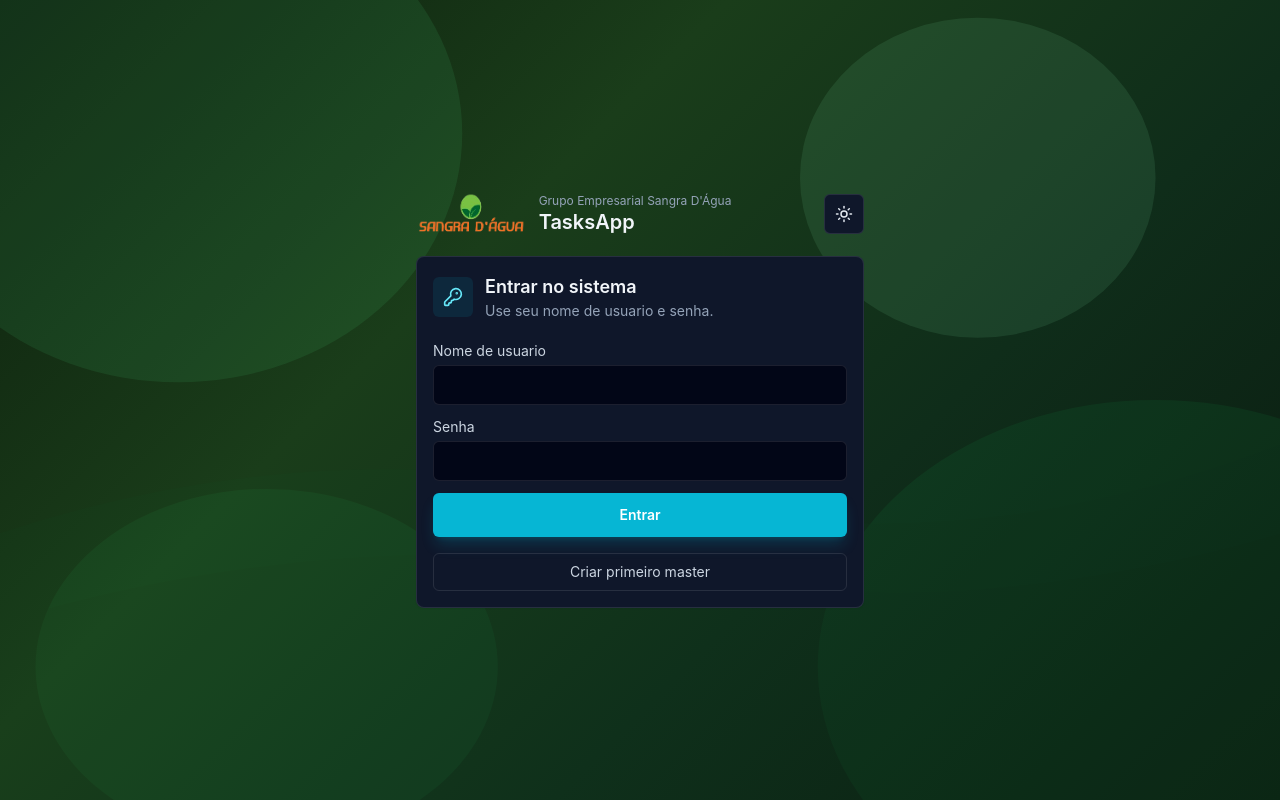
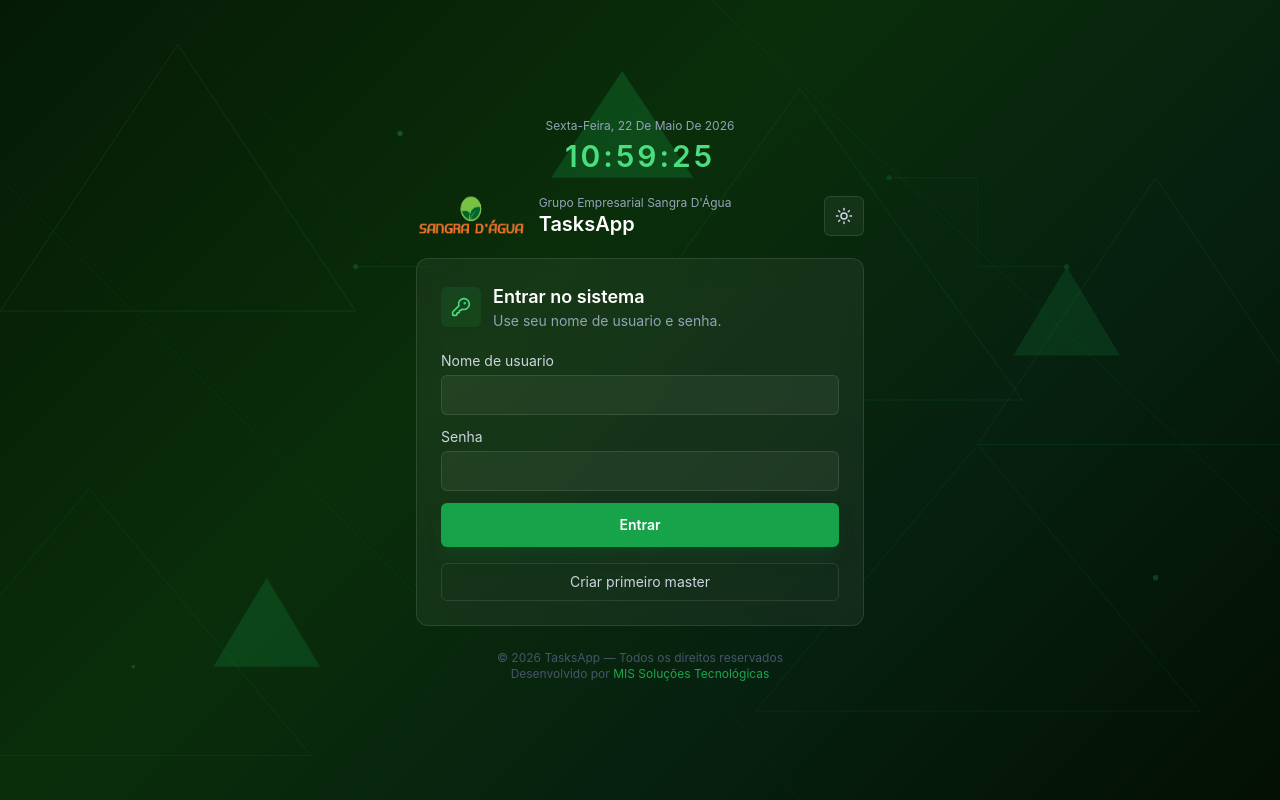
Before and after one commit to Marcelo-Inacio-Souza/TasksApp, a React (Vite) app in the folder frontend/: page / in a window 1280 px wide. Built offline with nearby package versions, Linux system fonts and the light colour scheme.

Commit message:
feat: tela de login com fundo geometrico, relogio e rodape - tema adaptativo dark/light

```diff
--- a/frontend/src/App.tsx
+++ b/frontend/src/App.tsx
@@ -134,7 +134,7 @@
 // CONSTANTS
 // ============================================================
 
-const API_BASE_URL = 'http://127.0.0.1:8000/api';
+const API_BASE_URL = 'http://localhost:8000/api';
 const TOKEN_STORAGE_KEY = 'tasksapp-token';
 
 const navItems: NavItem[] = [
@@ -303,7 +303,11 @@
     storeSession((await response.json()) as TokenResponse);
   }
 
-  if (loadingSession) return <ShellBackground isDark={isDark} isAuth><div className="grid min-h-screen place-items-center text-slate-400">Carregando...</div></ShellBackground>;
+  if (loadingSession) return (
+    <AuthShell>
+      <div className="grid min-h-screen place-items-center text-slate-400">Carregando...</div>
+    </AuthShell>
+  );
 
   if (!user) return (
     <AuthScreen authMode={authMode} authError={authError} authSuccess={authSuccess} isDark={isDark}
@@ -482,7 +486,7 @@
     try {
       const data = await api<ApiBoard[]>('/boards');
       setBoards(data);
-      if (data.length > 0 && !selectedBoard) {
+      if (data.length > 0) {
         await loadBoard(data[0].id);
       } else {
         setLoading(false);
@@ -535,24 +539,15 @@
   }
 
   if (loading) return (
-    <div className="flex flex-1 items-center justify-center">
+    <div className="flex flex-1 items-center justify-center p-10">
       <p className={clsx('text-sm', isDark ? 'text-slate-400' : 'text-slate-500')}>Carregando quadros...</p>
     </div>
   );
-
-  if (loading) return (
-  <div className="flex flex-1 items-center justify-center p-10">
-    <p className={clsx('text-sm', isDark ? 'text-slate-400' : 'text-slate-500')}>
-      Carregando quadros...
-    </p>
-  </div>
-);
 
   return (
     <div className="flex flex-1 flex-col px-5 py-5 gap-4">
       {error && <Alert tone="error">{error}</Alert>}
 
-      {/* Seletor de boards */}
       <div className="flex items-center gap-3 flex-wrap">
         {boards.map((board) => (
           <button key={board.id}
@@ -593,7 +588,6 @@
         )}
       </div>
 
-      {/* Board */}
       {selectedBoard ? (
         <KanbanBoard board={selectedBoard} isDark={isDark} token={token}
           onTaskCreated={handleTaskCreated} onTaskMoved={handleTaskMoved} />
@@ -678,7 +672,6 @@
         </button>
       </div>
 
-      {/* Modal nova tarefa */}
       {showNewTask && (
         <div className="fixed inset-0 z-50 flex items-center justify-center bg-black/50 px-4">
           <div className={clsx('w-full max-w-md rounded-xl border p-6 shadow-2xl',
@@ -691,7 +684,6 @@
                 <X size={16} />
               </button>
             </div>
-
             <div className="grid gap-3">
               <label className="grid gap-1 text-sm">
                 <span className={isDark ? 'text-slate-300' : 'text-slate-700'}>Titulo</span>
@@ -701,7 +693,6 @@
                   className={clsx('h-10 rounded-md border px-3 outline-none focus:border-cyan-400',
                     isDark ? 'border-white/10 bg-slate-950 text-slate-100' : 'border-slate-200 bg-white text-slate-950')} />
               </label>
-
               <label className="grid gap-1 text-sm">
                 <span className={isDark ? 'text-slate-300' : 'text-slate-700'}>Coluna</span>
                 <select value={newTaskColumnId} onChange={(e) => setNewTaskColumnId(e.target.value)}
@@ -710,7 +701,6 @@
                   {sortedColumns.map((col) => <option key={col.id} value={col.id}>{col.name}</option>)}
                 </select>
               </label>
-
               <label className="grid gap-1 text-sm">
                 <span className={isDark ? 'text-slate-300' : 'text-slate-700'}>Prioridade</span>
                 <select value={newTaskPriority} onChange={(e) => setNewTaskPriority(e.target.value)}
@@ -719,7 +709,6 @@
                   {Object.entries(PRIORITY_LABELS).map(([val, label]) => <option key={val} value={val}>{label}</option>)}
                 </select>
               </label>
-
               <div className="flex gap-2 mt-2">
                 <button onClick={() => void handleCreateTask()} disabled={creating || !newTaskTitle.trim()}
                   className="flex-1 h-10 rounded-md bg-cyan-500 text-sm font-semibold text-white hover:bg-cyan-400 disabled:opacity-60 transition">
@@ -736,7 +725,6 @@
         </div>
       )}
 
-      {/* Colunas */}
       <div className="flex gap-4 overflow-x-auto pb-4 flex-1">
         {sortedColumns.map((column) => {
           const sortedTasks = [...(column.tasks ?? [])].sort((a, b) => a.position - b.position);
@@ -746,7 +734,6 @@
               onDrop={(e) => handleDrop(e, column.id, sortedTasks.length)}
               className={clsx('flex flex-col min-w-72 w-72 rounded-xl border',
                 isDark ? 'border-white/10 bg-slate-900/80' : 'border-slate-200 bg-white/80')}>
-              {/* Header coluna */}
               <div className="flex items-center justify-between p-3 border-b"
                 style={{ borderColor: isDark ? 'rgba(255,255,255,0.08)' : '#e2e8f0' }}>
                 <div className="flex items-center gap-2">
@@ -758,8 +745,6 @@
                   {(column.tasks ?? []).length}
                 </span>
               </div>
-
-              {/* Tasks */}
               <div className="flex flex-col gap-2 p-3 flex-1 overflow-y-auto max-h-[60vh]">
                 {sortedTasks.map((task, idx) => (
                   <div key={task.id}
@@ -799,7 +784,6 @@
                     )}
                   </div>
                 ))}
-
                 {sortedTasks.length === 0 && (
                   <div className={clsx('flex flex-1 items-center justify-center rounded-lg border-2 border-dashed py-8',
                     isDark ? 'border-white/10 text-slate-600' : 'border-slate-200 text-slate-300')}>
@@ -816,36 +800,72 @@
 }
 
 // ============================================================
-// SHELL BACKGROUND
+// SHELL BACKGROUNDS
 // ============================================================
 
-function ShellBackground({ children, isDark, isAuth = false }: { children: ReactNode; isDark: boolean; isAuth?: boolean }) {
-  if (isAuth) {
-    return (
-      <div className="relative min-h-screen overflow-hidden">
-        <div className="absolute inset-0" style={{
-          background: isDark
-            ? 'linear-gradient(135deg, #0d1f0d 0%, #1a3d1a 35%, #0f2d1a 65%, #0a1a0f 100%)'
-            : 'linear-gradient(135deg, #e8f5e9 0%, #c8e6c9 35%, #a5d6a7 65%, #81c784 100%)',
-        }} />
-        <svg className="absolute inset-0 w-full h-full opacity-10" viewBox="0 0 1440 900"
-          preserveAspectRatio="xMidYMid slice" xmlns="http://www.w3.org/2000/svg">
-          <ellipse cx="200" cy="150" rx="320" ry="280" fill={isDark ? '#4ade80' : '#166534'} />
-          <ellipse cx="1300" cy="750" rx="380" ry="300" fill={isDark ? '#16a34a' : '#14532d'} />
-          <ellipse cx="1100" cy="200" rx="200" ry="180" fill={isDark ? '#86efac' : '#15803d'} />
-          <ellipse cx="300" cy="750" rx="260" ry="200" fill={isDark ? '#22c55e' : '#166534'} />
-          <path d="M0 600 Q360 480 720 560 Q1080 640 1440 500 L1440 900 L0 900 Z"
-            fill={isDark ? '#15803d' : '#bbf7d0'} opacity="0.3" />
-          <path d="M0 700 Q400 580 800 650 Q1100 700 1440 600 L1440 900 L0 900 Z"
-            fill={isDark ? '#166534' : '#86efac'} opacity="0.2" />
-        </svg>
-        <div className={clsx('relative z-10', isDark ? 'text-slate-100' : 'text-slate-900')}>{children}</div>
-      </div>
-    );
-  }
+// Fundo para o app principal (painel, quadros, etc.)
+function ShellBackground({ children, isDark }: { children: ReactNode; isDark: boolean }) {
   return (
     <div className={clsx('min-h-screen transition-colors', isDark ? 'bg-slate-950 text-slate-100' : 'bg-slate-100 text-slate-950')}>
       {children}
+    </div>
+  );
+}
+
+// Fundo geometrico para telas de autenticacao
+function AuthShell({ children, isDark }: { children: ReactNode; isDark: boolean }) {
+  return (
+    <div className="relative min-h-screen overflow-hidden">
+      {/* Gradiente adaptativo dark/light */}
+      <div className="absolute inset-0" style={{
+        background: isDark
+          ? 'linear-gradient(135deg, #051a05 0%, #0a2e0a 40%, #062010 70%, #030f03 100%)'
+          : 'linear-gradient(135deg, #e8f5e9 0%, #d0ead1 40%, #bbdfbd 70%, #a8d5ab 100%)',
+      }} />
+      {/* Padrão geométrico */}
+      <svg className="absolute inset-0 w-full h-full" viewBox="0 0 1440 900"
+        preserveAspectRatio="xMidYMid slice" xmlns="http://www.w3.org/2000/svg">
+        <polygon points="200,50 400,350 0,350" fill="none"
+          stroke={isDark ? '#22c55e' : '#4ade80'} strokeWidth="1" opacity={isDark ? '0.15' : '0.4'} />
+        <polygon points="900,100 1150,450 650,450" fill="none"
+          stroke={isDark ? '#22c55e' : '#4ade80'} strokeWidth="1" opacity={isDark ? '0.12' : '0.3'} />
+        <polygon points="1300,200 1500,500 1100,500" fill="none"
+          stroke={isDark ? '#16a34a' : '#22c55e'} strokeWidth="1" opacity={isDark ? '0.15' : '0.35'} />
+        <polygon points="100,550 350,850 -150,850" fill="none"
+          stroke={isDark ? '#22c55e' : '#4ade80'} strokeWidth="1" opacity={isDark ? '0.1' : '0.25'} />
+        <polygon points="1100,500 1350,800 850,800" fill="none"
+          stroke={isDark ? '#16a34a' : '#22c55e'} strokeWidth="1" opacity={isDark ? '0.12' : '0.3'} />
+        <polygon points="700,80 780,200 620,200"
+          fill={isDark ? '#16a34a' : '#86efac'} opacity={isDark ? '0.25' : '0.5'} />
+        <polygon points="1200,300 1260,400 1140,400"
+          fill={isDark ? '#15803d' : '#4ade80'} opacity={isDark ? '0.2' : '0.4'} />
+        <polygon points="300,650 360,750 240,750"
+          fill={isDark ? '#16a34a' : '#86efac'} opacity={isDark ? '0.2' : '0.45'} />
+        <line x1="0" y1="200" x2="500" y2="700"
+          stroke={isDark ? '#22c55e' : '#16a34a'} strokeWidth="0.8" opacity={isDark ? '0.1' : '0.2'} />
+        <line x1="200" y1="0" x2="900" y2="900"
+          stroke={isDark ? '#16a34a' : '#15803d'} strokeWidth="0.8" opacity={isDark ? '0.08' : '0.15'} />
+        <line x1="800" y1="0" x2="1440" y2="600"
+          stroke={isDark ? '#22c55e' : '#16a34a'} strokeWidth="0.8" opacity={isDark ? '0.1' : '0.2'} />
+        <line x1="1000" y1="0" x2="400" y2="900"
+          stroke={isDark ? '#15803d' : '#22c55e'} strokeWidth="0.8" opacity={isDark ? '0.08' : '0.15'} />
+        <circle cx="450" cy="150" r="3" fill={isDark ? '#22c55e' : '#16a34a'} opacity={isDark ? '0.3' : '0.5'} />
+        <circle cx="900" cy="400" r="2" fill={isDark ? '#22c55e' : '#16a34a'} opacity={isDark ? '0.25' : '0.4'} />
+        <circle cx="1300" cy="650" r="3" fill={isDark ? '#16a34a' : '#22c55e'} opacity={isDark ? '0.3' : '0.5'} />
+        <circle cx="150" cy="750" r="2" fill={isDark ? '#22c55e' : '#16a34a'} opacity={isDark ? '0.25' : '0.4'} />
+        <circle cx="700" cy="600" r="2" fill={isDark ? '#15803d' : '#22c55e'} opacity={isDark ? '0.2' : '0.35'} />
+        <path d="M400 300 L500 300 L500 400 L650 400" fill="none"
+          stroke={isDark ? '#22c55e' : '#16a34a'} strokeWidth="1" opacity={isDark ? '0.12' : '0.25'} />
+        <circle cx="400" cy="300" r="3" fill={isDark ? '#22c55e' : '#16a34a'} opacity={isDark ? '0.2' : '0.35'} />
+        <circle cx="650" cy="400" r="3" fill={isDark ? '#22c55e' : '#16a34a'} opacity={isDark ? '0.2' : '0.35'} />
+        <path d="M1000 200 L1100 200 L1100 300 L1200 300" fill="none"
+          stroke={isDark ? '#16a34a' : '#22c55e'} strokeWidth="1" opacity={isDark ? '0.12' : '0.25'} />
+        <circle cx="1000" cy="200" r="3" fill={isDark ? '#16a34a' : '#22c55e'} opacity={isDark ? '0.2' : '0.35'} />
+        <circle cx="1200" cy="300" r="3" fill={isDark ? '#16a34a' : '#22c55e'} opacity={isDark ? '0.2' : '0.35'} />
+      </svg>
+      <div className={clsx('relative z-10', isDark ? 'text-slate-100' : 'text-slate-800')}>
+        {children}
+      </div>
     </div>
   );
 }
@@ -914,6 +934,7 @@
   const [email, setEmail] = useState('');
   const [password, setPassword] = useState('');
   const [submitting, setSubmitting] = useState(false);
+  const clock = useLocalClock();
 
   async function handleSubmit(event: FormEvent<HTMLFormElement>) {
     event.preventDefault();
@@ -927,65 +948,121 @@
     }
   }
 
+  // Estilos adaptativos
+  const cardBg = isDark
+    ? 'bg-white/5 border-white/10 backdrop-blur-md'
+    : 'bg-white/90 border-green-200/60 backdrop-blur-sm shadow-xl';
+  const inputCls = isDark
+    ? 'border-white/10 bg-white/5 text-slate-100 focus:border-green-400'
+    : 'border-green-200 bg-white text-slate-800 focus:border-green-500';
+  const labelCls = isDark ? 'text-slate-300' : 'text-slate-600';
+  const btnSecondary = isDark
+    ? 'border-white/10 text-slate-300 hover:bg-white/10'
+    : 'border-green-200 text-slate-600 hover:bg-green-50';
+  const clockColor = isDark ? 'text-green-400' : 'text-green-600';
+  const clockDateColor = isDark ? 'text-slate-400' : 'text-slate-500';
+  const subtitleColor = isDark ? 'text-slate-400' : 'text-slate-500';
+  const titleColor = isDark ? 'text-white' : 'text-slate-800';
+  const iconBg = isDark ? 'bg-green-500/10 text-green-400' : 'bg-green-100 text-green-600';
+  const btnPrimary = isDark
+    ? 'bg-green-600 hover:bg-green-500 shadow-green-900/40 text-white'
+    : 'bg-green-600 hover:bg-green-500 shadow-green-200 text-white';
+  const themeBtnCls = isDark
+    ? 'border-white/10 bg-white/5 text-slate-300 hover:bg-white/10'
+    : 'border-green-200 bg-white/80 text-slate-600 hover:bg-green-50';
+  const footerCls = isDark ? 'text-slate-600' : 'text-slate-400';
+  const footerHighlight = isDark ? 'text-green-500/80' : 'text-green-600';
+
   return (
-    <ShellBackground isDark={isDark} isAuth>
+    <AuthShell isDark={isDark}>
       <div className="grid min-h-screen place-items-center px-5 py-8">
         <div className="w-full max-w-md">
+
+          {/* Relogio */}
+          <div className="mb-5 text-center">
+            <p className={clsx('text-xs capitalize', clockDateColor)}>{clock.date}</p>
+            <p className={clsx('text-3xl font-semibold tracking-widest mt-1', clockColor)}>{clock.time}</p>
+          </div>
+
+          {/* Header logo */}
           <div className="mb-5 flex items-center justify-between">
             <div className="flex items-center gap-3">
               <img src="/logo-sangra.png" alt="Sangra D'Água" className="h-11 w-auto object-contain" />
               <div>
-                <p className={clsx('text-xs leading-tight', isDark ? 'text-slate-400' : 'text-slate-500')}>
-                  Grupo Empresarial Sangra D'Água
-                </p>
-                <h1 className="text-xl font-semibold">TasksApp</h1>
+                <p className={clsx('text-xs leading-tight', subtitleColor)}>Grupo Empresarial Sangra D'Água</p>
+                <h1 className={clsx('text-xl font-semibold', titleColor)}>TasksApp</h1>
               </div>
             </div>
-            <IconButton isDark={isDark} title="Alternar tema" onClick={onToggleTheme}>
+            <button onClick={onToggleTheme} title="Alternar tema"
+              className={clsx('grid h-10 w-10 place-items-center rounded-md border transition', themeBtnCls)}>
               {theme === 'dark' ? <Sun size={18} /> : <Moon size={18} />}
-            </IconButton>
+            </button>
           </div>
 
-          <Panel isDark={isDark}>
+          {/* Card de login */}
+          <div className={clsx('rounded-xl border p-6', cardBg)}>
             <div className="mb-5 flex items-center gap-3">
-              <div className="grid h-10 w-10 place-items-center rounded-md bg-cyan-500/10 text-cyan-300">
+              <div className={clsx('grid h-10 w-10 place-items-center rounded-md', iconBg)}>
                 {authMode === 'bootstrap' ? <ShieldCheck size={20} /> : <KeyRound size={20} />}
               </div>
               <div>
-                <h2 className="text-lg font-semibold">{authMode === 'bootstrap' ? 'Criar usuario master' : 'Entrar no sistema'}</h2>
-                <p className={clsx('text-sm', isDark ? 'text-slate-400' : 'text-slate-500')}>
+                <h2 className={clsx('text-lg font-semibold', titleColor)}>
+                  {authMode === 'bootstrap' ? 'Criar usuario master' : 'Entrar no sistema'}
+                </h2>
+                <p className={clsx('text-sm', subtitleColor)}>
                   {authMode === 'bootstrap' ? 'Disponivel apenas antes do primeiro usuario.' : 'Use seu nome de usuario e senha.'}
                 </p>
               </div>
             </div>
 
             <form className="space-y-3" onSubmit={handleSubmit}>
-              {authMode === 'bootstrap' && <TextField label="Nome" value={name} onChange={setName} isDark={isDark} autoComplete="name" />}
-              {authMode === 'login'
-                ? <TextField label="Nome de usuario" value={email} onChange={setEmail} isDark={isDark} type="text" autoComplete="username" />
-                : <TextField label="E-mail" value={email} onChange={setEmail} isDark={isDark} type="email" autoComplete="email" />}
-              <TextField label="Senha" value={password} onChange={setPassword} isDark={isDark} type="password"
-                autoComplete={authMode === 'bootstrap' ? 'new-password' : 'current-password'} />
+              {authMode === 'bootstrap' && (
+                <label className="grid gap-1 text-sm">
+                  <span className={labelCls}>Nome</span>
+                  <input value={name} onChange={(e) => setName(e.target.value)} autoComplete="name"
+                    className={clsx('h-10 rounded-md border px-3 outline-none transition', inputCls)} />
+                </label>
+              )}
+              <label className="grid gap-1 text-sm">
+                <span className={labelCls}>{authMode === 'login' ? 'Nome de usuario' : 'E-mail'}</span>
+                <input value={email} onChange={(e) => setEmail(e.target.value)}
+                  type={authMode === 'login' ? 'text' : 'email'}
+                  autoComplete={authMode === 'login' ? 'username' : 'email'}
+                  className={clsx('h-10 rounded-md border px-3 outline-none transition', inputCls)} />
+              </label>
+              <label className="grid gap-1 text-sm">
+                <span className={labelCls}>Senha</span>
+                <input value={password} onChange={(e) => setPassword(e.target.value)}
+                  type="password" autoComplete={authMode === 'bootstrap' ? 'new-password' : 'current-password'}
+                  className={clsx('h-10 rounded-md border px-3 outline-none transition', inputCls)} />
+              </label>
 
               {authError && <Alert tone="error">{authError}</Alert>}
               {authSuccess && <Alert tone="success">{authSuccess}</Alert>}
 
               <button disabled={submitting}
-                className="flex h-11 w-full items-center justify-center gap-2 rounded-md bg-cyan-500 px-4 text-sm font-semibold text-white shadow-lg shadow-cyan-500/20 transition hover:bg-cyan-400 disabled:cursor-not-allowed disabled:opacity-60">
+                className={clsx('flex h-11 w-full items-center justify-center gap-2 rounded-md px-4 text-sm font-semibold shadow-lg transition disabled:cursor-not-allowed disabled:opacity-60', btnPrimary)}>
                 {submitting ? 'Aguarde...' : authMode === 'bootstrap' ? 'Criar master' : 'Entrar'}
               </button>
             </form>
 
             <button
-              className={clsx('mt-4 w-full rounded-md border px-3 py-2 text-sm transition',
-                isDark ? 'border-white/10 text-slate-300 hover:bg-white/10' : 'border-slate-200 text-slate-600 hover:bg-slate-100')}
+              className={clsx('mt-4 w-full rounded-md border px-3 py-2 text-sm transition', btnSecondary)}
               onClick={() => { setAuthError(''); setAuthMode(authMode === 'login' ? 'bootstrap' : 'login'); }}>
               {authMode === 'login' ? 'Criar primeiro master' : 'Voltar para login'}
             </button>
-          </Panel>
+          </div>
+
+          {/* Rodapé */}
+          <p className={clsx('mt-6 text-center text-xs', footerCls)}>
+            © 2026 TasksApp — Todos os direitos reservados
+            <br />
+            Desenvolvido por <span className={footerHighlight}>MIS Soluções Tecnológicas</span>
+          </p>
+
         </div>
       </div>
-    </ShellBackground>
+    </AuthShell>
   );
 }
 
@@ -1019,44 +1096,65 @@
     }
   }
 
+  const cardBg = isDark ? 'bg-white/5 border-white/10 backdrop-blur-md' : 'bg-white/90 border-green-200/60 backdrop-blur-sm shadow-xl';
+  const inputCls = isDark ? 'border-white/10 bg-white/5 text-slate-100 focus:border-green-400' : 'border-green-200 bg-white text-slate-800 focus:border-green-500';
+  const labelCls = isDark ? 'text-slate-300' : 'text-slate-600';
+  const titleColor = isDark ? 'text-white' : 'text-slate-800';
+  const subtitleColor = isDark ? 'text-slate-400' : 'text-slate-500';
+  const iconBg = isDark ? 'bg-green-500/10 text-green-400' : 'bg-green-100 text-green-600';
+  const btnPrimary = isDark ? 'bg-green-600 hover:bg-green-500 text-white' : 'bg-green-600 hover:bg-green-500 text-white';
+  const themeBtnCls = isDark ? 'border-white/10 bg-white/5 text-slate-300 hover:bg-white/10' : 'border-green-200 bg-white/80 text-slate-600 hover:bg-green-50';
+
   return (
-    <ShellBackground isDark={isDark} isAuth>
+    <AuthShell isDark={isDark}>
       <div className="grid min-h-screen place-items-center px-5 py-8">
         <div className="w-full max-w-md">
           <div className="mb-5 flex items-center justify-between">
             <div>
-              <h1 className="text-xl font-semibold">TasksApp</h1>
-              <p className={clsx('text-sm', isDark ? 'text-slate-400' : 'text-slate-500')}>{user.name} - {user.role.name}</p>
+              <h1 className={clsx('text-xl font-semibold', titleColor)}>TasksApp</h1>
+              <p className={clsx('text-sm', subtitleColor)}>{user.name} - {user.role.name}</p>
             </div>
             <div className="flex gap-2">
-              <IconButton isDark={isDark} title="Alternar tema" onClick={onToggleTheme}>
+              <button onClick={onToggleTheme} title="Alternar tema"
+                className={clsx('grid h-10 w-10 place-items-center rounded-md border transition', themeBtnCls)}>
                 {theme === 'dark' ? <Sun size={18} /> : <Moon size={18} />}
-              </IconButton>
-              <IconButton isDark={isDark} title="Sair" onClick={onLogout}><LogOut size={18} /></IconButton>
+              </button>
+              <button onClick={onLogout} title="Sair"
+                className={clsx('grid h-10 w-10 place-items-center rounded-md border transition', themeBtnCls)}>
+                <LogOut size={18} />
+              </button>
             </div>
           </div>
-          <Panel isDark={isDark}>
+          <div className={clsx('rounded-xl border p-6', cardBg)}>
             <div className="mb-5 flex items-center gap-3">
-              <div className="grid h-10 w-10 place-items-center rounded-md bg-cyan-500/10 text-cyan-300"><KeyRound size={20} /></div>
+              <div className={clsx('grid h-10 w-10 place-items-center rounded-md', iconBg)}><KeyRound size={20} /></div>
               <div>
-                <h2 className="text-lg font-semibold">Alterar senha inicial</h2>
-                <p className={clsx('text-sm', isDark ? 'text-slate-400' : 'text-slate-500')}>A senha padrao deve ser substituida antes do uso.</p>
+                <h2 className={clsx('text-lg font-semibold', titleColor)}>Alterar senha inicial</h2>
+                <p className={clsx('text-sm', subtitleColor)}>A senha padrao deve ser substituida antes do uso.</p>
               </div>
             </div>
             <form className="space-y-3" onSubmit={handleSubmit}>
-              <TextField label="Senha atual" value={currentPassword} onChange={setCurrentPassword} isDark={isDark} type="password" />
-              <TextField label="Nova senha" value={newPassword} onChange={setNewPassword} isDark={isDark} type="password" />
-              <TextField label="Confirmar nova senha" value={confirmPassword} onChange={setConfirmPassword} isDark={isDark} type="password" />
+              {[
+                { label: 'Senha atual', value: currentPassword, onChange: setCurrentPassword },
+                { label: 'Nova senha', value: newPassword, onChange: setNewPassword },
+                { label: 'Confirmar nova senha', value: confirmPassword, onChange: setConfirmPassword },
+              ].map(({ label, value, onChange }) => (
+                <label key={label} className="grid gap-1 text-sm">
+                  <span className={labelCls}>{label}</span>
+                  <input value={value} onChange={(e) => onChange(e.target.value)} type="password"
+                    className={clsx('h-10 rounded-md border px-3 outline-none transition', inputCls)} />
+                </label>
+              ))}
               {error && <Alert tone="error">{error}</Alert>}
               <button disabled={submitting}
-                className="flex h-11 w-full items-center justify-center gap-2 rounded-md bg-cyan-500 px-4 text-sm font-semibold text-white shadow-lg shadow-cyan-500/20 transition hover:bg-cyan-400 disabled:cursor-not-allowed disabled:opacity-60">
+                className={clsx('flex h-11 w-full items-center justify-center gap-2 rounded-md px-4 text-sm font-semibold shadow-lg transition disabled:opacity-60', btnPrimary)}>
                 {submitting ? 'Salvando...' : 'Salvar nova senha'}
               </button>
             </form>
-          </Panel>
+          </div>
         </div>
       </div>
-    </ShellBackground>
+    </AuthShell>
   );
 }
 
```
